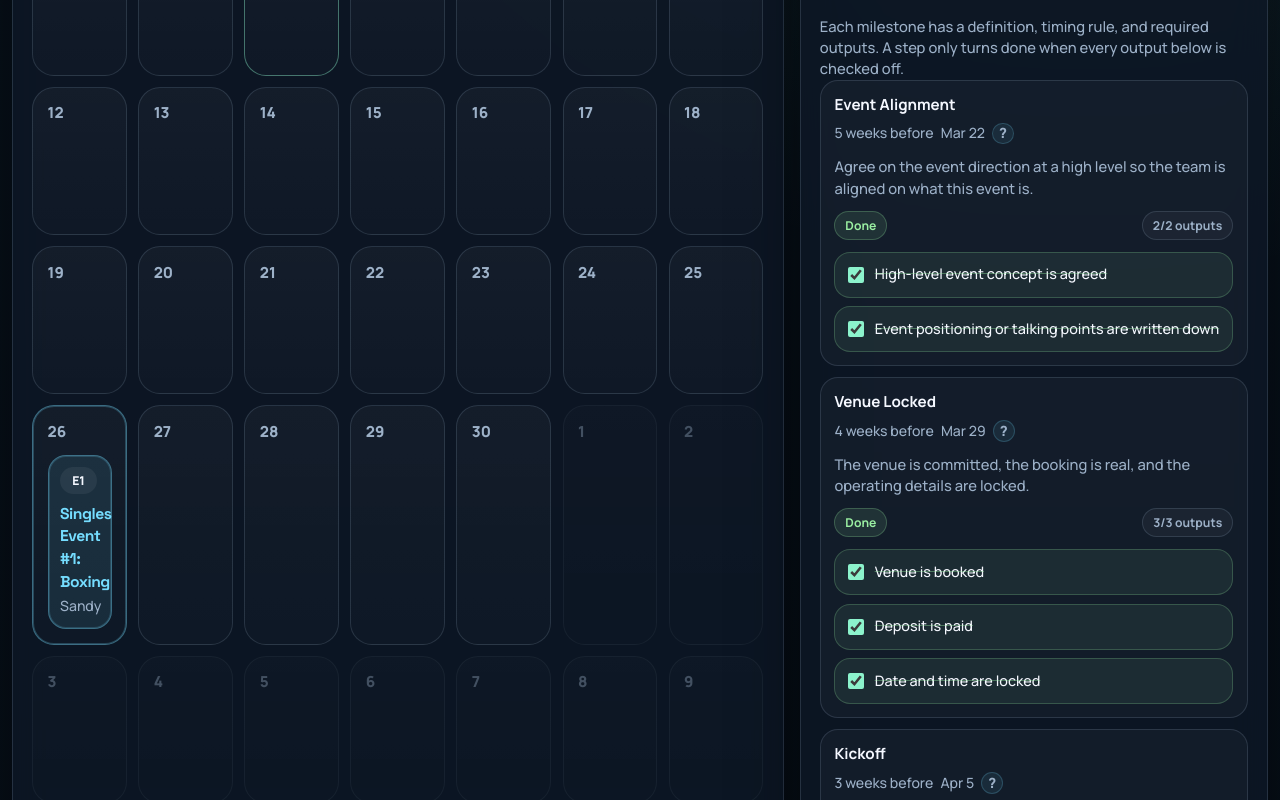
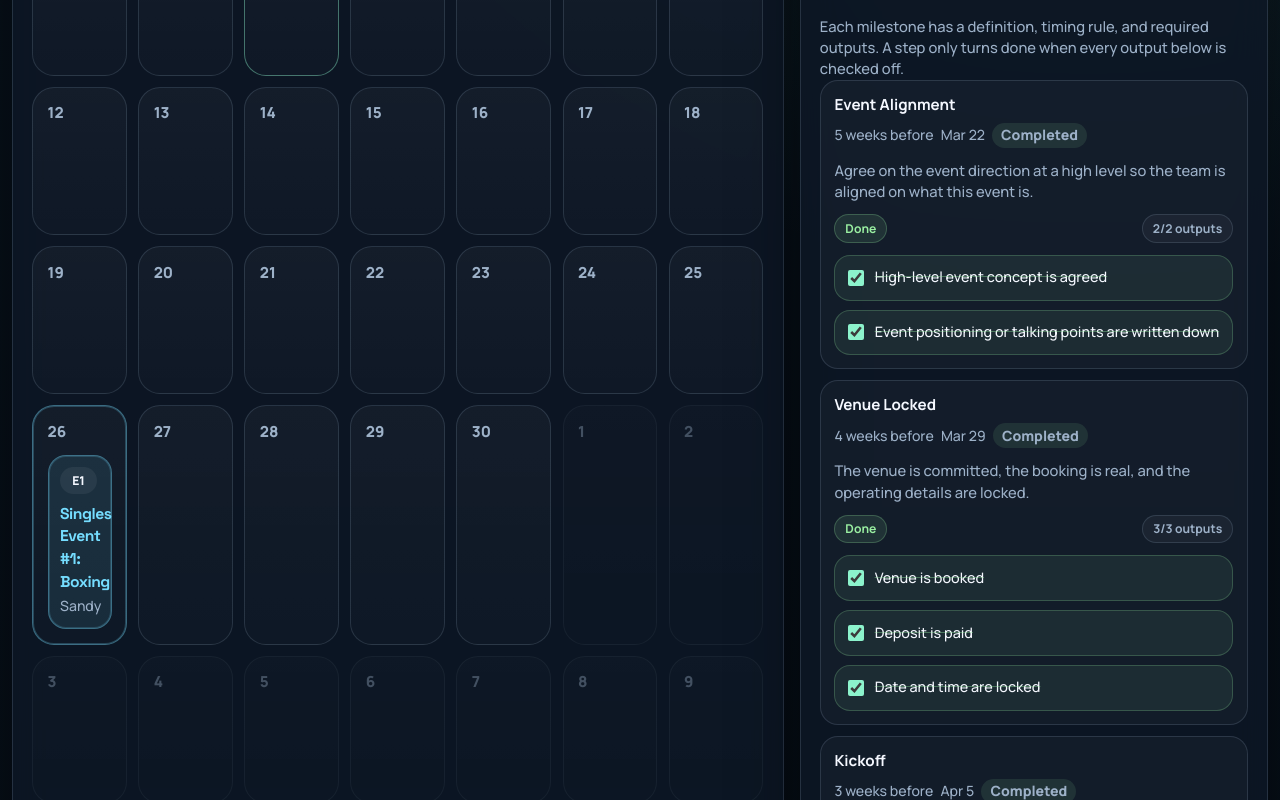
Before and after one commit to andyl2020/GetLoveYVR-Dashboard, a React (Vite) app: page / in a window 1280 px wide. Shown: the part 1220-2020 px from the top of the page. Built offline with nearby package versions, Linux system fonts and the light colour scheme.

Commit message:
Show live milestone countdowns

```diff
--- a/src/App.jsx
+++ b/src/App.jsx
@@ -1,5 +1,5 @@
 import { useEffect, useState } from "react";
-import { EVENTS, MILESTONE_PLAYBOOK, TODAY, VACATION_BLOCKS } from "./data";
+import { EVENTS, MILESTONE_PLAYBOOK, VACATION_BLOCKS } from "./data";
 
 const DAY_NAMES = ["Sun", "Mon", "Tue", "Wed", "Thu", "Fri", "Sat"];
 const OUTPUT_STORAGE_KEY = "getloveyvr-output-progress-v1";
@@ -42,6 +42,10 @@ function dateKey(date) {
   const month = String(date.getMonth() + 1).padStart(2, "0");
   const day = String(date.getDate()).padStart(2, "0");
   return `${year}-${month}-${day}`;
+}
+
+function getTodayKey() {
+  return dateKey(new Date());
 }
 
 function monthKey(value) {
@@ -132,8 +136,8 @@ function buildVacationLookup(blocks) {
   return lookup;
 }
 
-function buildMonthOptions(events) {
-  return [...new Set([monthKey(TODAY), ...events.map((event) => monthKey(event.eventDate))])].sort();
+function buildMonthOptions(events, todayKey) {
+  return [...new Set([monthKey(todayKey), ...events.map((event) => monthKey(event.eventDate))])].sort();
 }
 
 function readOutputState() {
@@ -158,12 +162,12 @@ function outputStateKey(eventId, milestoneType, outputId) {
   return `${eventId}:${milestoneType}:${outputId}`;
 }
 
-function milestoneStatus(dateString, done) {
+function milestoneStatus(dateString, done, todayKey) {
   if (done) {
     return "done";
   }
 
-  const diff = daysBetween(parseDate(dateString), parseDate(TODAY));
+  const diff = daysBetween(parseDate(dateString), parseDate(todayKey));
   if (diff < 0) {
     return "overdue";
   }
@@ -171,6 +175,23 @@ function milestoneStatus(dateString, done) {
     return "urgent";
   }
   return "pending";
+}
+
+function milestoneDeadlineLabel(dateString, done, todayKey) {
+  if (done) {
+    return "Completed";
+  }
+
+  const diff = daysBetween(parseDate(dateString), parseDate(todayKey));
+  if (diff === 0) {
+    return "Due today";
+  }
+  if (diff > 0) {
+    return `${diff} day${diff === 1 ? "" : "s"} left`;
+  }
+
+  const overdueDays = Math.abs(diff);
+  return `${overdueDays} day${overdueDays === 1 ? "" : "s"} overdue`;
 }
 
 function eventCode(event) {
@@ -231,15 +252,7 @@ function resolveMilestones(event, outputState) {
   });
 }
 
-function buildMilestoneTooltip(milestone) {
-  return [
-    `${milestone.label} - ${milestone.timing}`,
-    milestone.summary,
-    `Required outputs: ${milestone.outputs.map((output) => output.label).join("; ")}`,
-  ].join("\n");
-}
-
-function buildEventModels(events, vacationLookup, outputState) {
+function buildEventModels(events, vacationLookup, outputState, todayKey) {
   return [...events]
     .sort((left, right) => left.eventDate.localeCompare(right.eventDate))
     .map((event) => {
@@ -247,13 +260,14 @@ function buildEventModels(events, vacationLookup, outputState) {
       const issues = [];
       const ownerVacationDays = vacationLookup[event.owner] ?? new Set();
       const overdueMilestones = milestones.filter(
-        (milestone) => !milestone.done && milestoneStatus(milestone.date, milestone.done) === "overdue",
+        (milestone) =>
+          !milestone.done && milestoneStatus(milestone.date, milestone.done, todayKey) === "overdue",
       );
       const nextMilestone = milestones.find((milestone) => !milestone.done) ?? null;
       const vacationConflicts = milestones.filter(
         (milestone) => !milestone.done && ownerVacationDays.has(milestone.date),
       );
-      const daysUntilEvent = daysBetween(parseDate(event.eventDate), parseDate(TODAY));
+      const daysUntilEvent = daysBetween(parseDate(event.eventDate), parseDate(todayKey));
 
       if (overdueMilestones.length > 0) {
         issues.push({
@@ -277,7 +291,7 @@ function buildEventModels(events, vacationLookup, outputState) {
         });
       }
 
-      if (nextMilestone && milestoneStatus(nextMilestone.date, nextMilestone.done) === "urgent") {
+      if (nextMilestone && milestoneStatus(nextMilestone.date, nextMilestone.done, todayKey) === "urgent") {
         issues.push({
           severity: "warning",
           label: "Due soon",
@@ -339,7 +353,8 @@ function toneForEvent(event) {
 }
 
 export default function App() {
-  const [selectedMonth, setSelectedMonth] = useState(monthKey(TODAY));
+  const [todayKey, setTodayKey] = useState(() => getTodayKey());
+  const [selectedMonth, setSelectedMonth] = useState(() => monthKey(getTodayKey()));
   const [selectedEventId, setSelectedEventId] = useState(null);
   const [outputState, setOutputState] = useState(() => readOutputState());
   const [filters, setFilters] = useState({
@@ -349,9 +364,9 @@ export default function App() {
     issuesOnly: false,
   });
 
-  const monthOptions = buildMonthOptions(EVENTS);
+  const monthOptions = buildMonthOptions(EVENTS, todayKey);
   const vacationLookup = buildVacationLookup(VACATION_BLOCKS);
-  const eventModels = buildEventModels(EVENTS, vacationLookup, outputState);
+  const eventModels = buildEventModels(EVENTS, vacationLookup, outputState, todayKey);
   const visibleEvents = eventModels.filter((event) => {
     if (!filters.sandy && event.owner === "Sandy") {
       return false;
@@ -397,6 +412,18 @@ export default function App() {
       setSelectedEventId(candidates[0]?.id ?? null);
     }
   }, [monthEvents, selectedEventId, visibleEvents]);
+
+  useEffect(() => {
+    if (typeof window === "undefined") {
+      return undefined;
+    }
+
+    const intervalId = window.setInterval(() => {
+      setTodayKey(getTodayKey());
+    }, 60 * 1000);
+
+    return () => window.clearInterval(intervalId);
+  }, []);
 
   useEffect(() => {
     if (typeof window === "undefined") {
@@ -455,7 +482,7 @@ export default function App() {
           </p>
         </div>
         <div className="header-meta">
-          <span>{formatDayLabel(TODAY)}</span>
+          <span>{formatDayLabel(todayKey)}</span>
           <span>{visibleEvents.length} visible events</span>
           <span>{alerts.length === 0 ? "All clear" : `${alerts.length} alerts`}</span>
         </div>
@@ -583,7 +610,7 @@ export default function App() {
             {calendarCells.map((cell) => {
               const dayEvents = monthEvents.filter((event) => event.eventDate === cell.date);
               const selectedDay = selectedEvent?.eventDate === cell.date;
-              const today = cell.date === TODAY;
+              const today = cell.date === todayKey;
 
               return (
                 <div
@@ -707,7 +734,7 @@ export default function App() {
                   </p>
                   <div className="milestone-list">
                     {selectedEvent.milestones.map((milestone) => {
-                      const status = milestoneStatus(milestone.date, milestone.done);
+                      const status = milestoneStatus(milestone.date, milestone.done, todayKey);
                       const conflict =
                         selectedEvent.owner !== "TBD" &&
                         vacationLookup[selectedEvent.owner]?.has(milestone.date);
@@ -720,12 +747,8 @@ export default function App() {
                               <div className="milestone-subline">
                                 <span>{milestone.timing}</span>
                                 <span>{formatShortDate(milestone.date)}</span>
-                                <span
-                                  className="info-chip"
-                                  title={buildMilestoneTooltip(milestone)}
-                                  aria-label={`About ${milestone.label}`}
-                                >
-                                  ?
+                                <span className={`countdown-chip tone-${STATUS_META[status].tone}`}>
+                                  {milestoneDeadlineLabel(milestone.date, milestone.done, todayKey)}
                                 </span>
                               </div>
                             </div>
--- a/src/styles.css
+++ b/src/styles.css
@@ -693,18 +693,16 @@ button {
   flex-wrap: wrap;
 }
 
-.info-chip {
+.countdown-chip {
   display: inline-flex;
   align-items: center;
   justify-content: center;
-  width: 1.35rem;
-  height: 1.35rem;
+  min-height: 1.55rem;
+  padding: 0.22rem 0.56rem;
   border-radius: 999px;
-  border: 1px solid rgba(117, 221, 255, 0.2);
-  background: rgba(117, 221, 255, 0.08);
-  color: var(--cyan);
-  font-size: 0.74rem;
+  font-size: 0.76rem;
   font-weight: 800;
+  line-height: 1;
 }
 
 .output-list {
```
